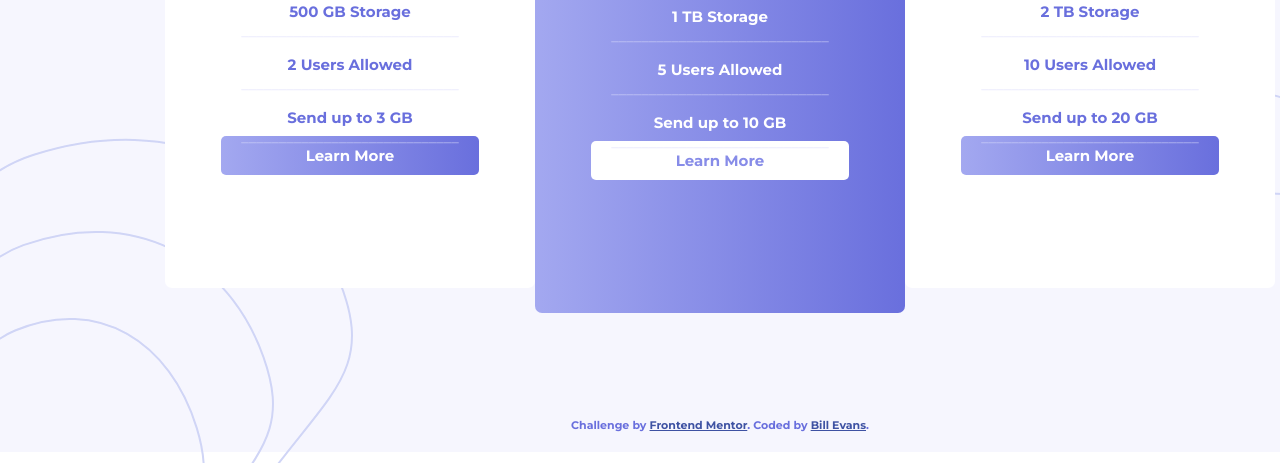
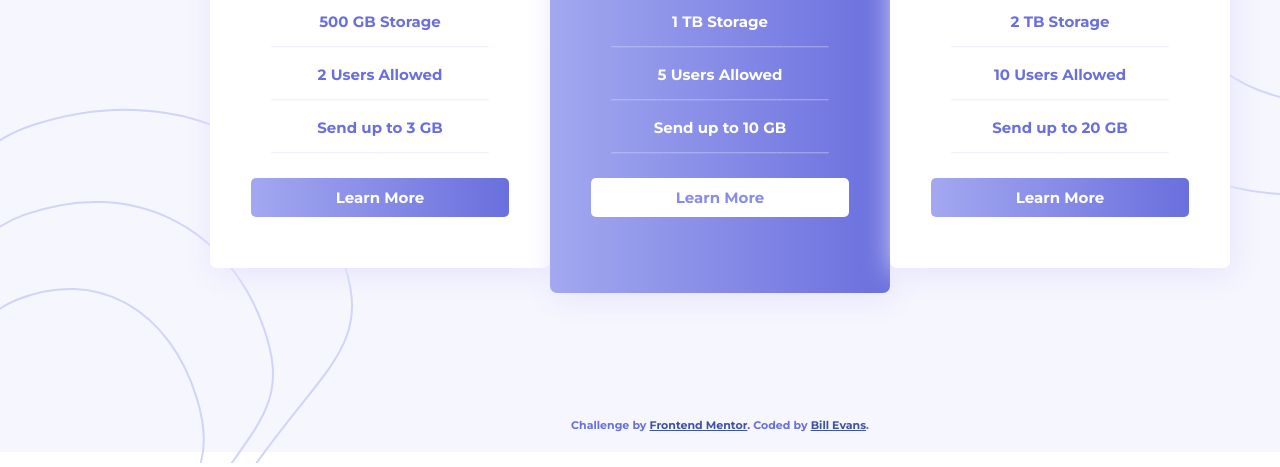
Before and after one commit to jergra/pricingWithToggle, a plain HTML site: page index.html in a window 1280 px wide. Shown: the part 462-929 px from the top of the page. Drawn offline with Linux system fonts and the light colour scheme.

Commit message:
Add files via upload

```diff
--- a/index.html
+++ b/index.html
@@ -18,7 +18,7 @@
             <svg xmlns="http://www.w3.org/2000/svg" width="375" height="658"><g fill="none" fill-rule="evenodd" stroke="#D0D5F6" stroke-width="2"><path d="M172.71-101C70.623-79.38 17.478-39.688 13.273 18.074c-6.307 86.643 231.598 17.186 136.358 198-95.241 180.813-181.318 185.29-136.358 298C58.233 626.784 178.96 685.954 319.21 641.2c93.501-29.836 144.652-140.545 153.453-332.126"/><path d="M214.7-101C134.617-82.012 92.926-47.154 89.628 3.575c-4.948 76.093 181.679 15.094 106.966 173.89C121.882 336.262 54.36 340.192 89.628 439.18c35.269 98.986 129.974 150.95 239.995 111.646C402.97 524.622 443.096 427.395 450 259.141"/><path d="M250.935-103c-60.604 16.56-92.153 46.963-94.65 91.208-3.743 66.367 137.488 13.165 80.949 151.664-56.54 138.5-107.638 141.927-80.948 228.261 26.69 86.335 98.359 131.656 181.618 97.376C393.41 442.655 423.775 357.855 429 211.108"/></g></svg>
           </div>
           <div id="design2">
-            <svg xmlns="http://www.w3.org/2000/svg" width="353" height="325"><g fill="none" fill-rule="evenodd" stroke="#D0D5F6" stroke-width="2"><path d="M180.29 759c102.087-21.62 155.232-61.312 159.437-119.074 6.307-86.643-231.598-17.186-136.358-198 95.241-180.813 181.318-185.29 136.358-298C294.767 31.216 174.04-27.954 33.79 16.8c-93.501 29.836-144.652 140.545-153.453 332.126"/><path d="M138.3 759c80.083-18.988 121.774-53.846 125.072-104.575 4.948-76.093-181.679-15.094-106.966-173.89C231.118 321.738 298.64 317.808 263.372 218.82c-35.269-98.986-129.974-150.95-239.995-111.646C-49.97 133.378-90.096 230.605-97 398.859"/><path d="M102.065 761c60.604-16.56 92.153-46.963 94.65-91.208 3.743-66.367-137.488-13.165-80.949-151.664 56.54-138.5 107.638-141.927 80.948-228.261-26.69-86.335-98.359-131.656-181.618-97.376C-40.41 215.345-70.775 300.145-76 446.892"/></g></svg>
+            <svg xmlns="http://www.w3.org/2000/svg" width="353" height="355"><g fill="none" fill-rule="evenodd" stroke="#D0D5F6" stroke-width="2"><path d="M180.29 759c102.087-21.62 155.232-61.312 159.437-119.074 6.307-86.643-231.598-17.186-136.358-198 95.241-180.813 181.318-185.29 136.358-298C294.767 31.216 174.04-27.954 33.79 16.8c-93.501 29.836-144.652 140.545-153.453 332.126"/><path d="M138.3 759c80.083-18.988 121.774-53.846 125.072-104.575 4.948-76.093-181.679-15.094-106.966-173.89C231.118 321.738 298.64 317.808 263.372 218.82c-35.269-98.986-129.974-150.95-239.995-111.646C-49.97 133.378-90.096 230.605-97 398.859"/><path d="M102.065 761c60.604-16.56 92.153-46.963 94.65-91.208 3.743-66.367-137.488-13.165-80.949-151.664 56.54-138.5 107.638-141.927 80.948-228.261-26.69-86.335-98.359-131.656-181.618-97.376C-40.41 215.345-70.775 300.145-76 446.892"/></g></svg>
           </div>
         <div id="top1">
 
--- a/styles.css
+++ b/styles.css
@@ -11,7 +11,7 @@ body{
     #content{
         display: grid;
         grid-template-columns: 1fr;
-        grid-auto-rows: minmax(100px, auto);
+        grid-auto-rows: minmax(10px, auto);
         min-width: 375px;
         grid-gap: 40px;
         grid-template-areas:
@@ -33,6 +33,10 @@ body{
     }
     #design2 {
         grid-area: design2;
+        width: 30px;
+        height: 30px;
+        background-color: red;
+        margin-top: -800px;
         z-index: -1;
     }
     #top1 {
@@ -40,7 +44,7 @@ body{
         width: 350px;
         height: 180px;
         justify-self: center;
-        margin-top: -100px;
+        margin-top: -20px;
     }
     #basic {
         grid-area: basic;
@@ -51,6 +55,7 @@ body{
         justify-self: center;
         background-color: white;
         border-radius: 7px;
+        box-shadow: 3px 6px 30px hsl(240, 78%, 94%);
     }
     #professional {
         grid-area: professional;
@@ -61,22 +66,28 @@ body{
         background-image: linear-gradient(to right, hsl(236, 72%, 79%), hsl(237, 63%, 64%));
         border-radius: 7px;
         color: white;
+        box-shadow: 3px 6px 30px hsl(240, 78%, 94%);
     }
     #master {
         grid-area: master;
         width: 360px;
         height: 480px;
         padding-top: 10px;
+        margin-bottom: 30px;
         justify-self: center;
         background-color: white;
         border-radius: 7px;
+        box-shadow: 3px 6px 30px hsl(240, 78%, 94%);
+    }
+    .buttons {
+        margin-top: 43px;
     }
 }
 /* desktop grid */
 @media screen and (min-width: 775px){
     #content{
         display: grid;
-        grid-template-columns: 535px 370px 535px;
+        grid-template-columns: 550px 340px 550px;
         grid-auto-rows: minmax(10px, auto);
         max-width: 1440px;
         grid-template-areas:
@@ -90,54 +101,58 @@ body{
         grid-area: design1;
         width: 200px;
         height: 200px;
-        margin-left: 160px;
+        margin-left: 175px;
     }
     #design2 {
         grid-area: design2;
         width: 200px;
-        height: 200px;
-        margin-top: 600px;
+        height: 290px;
+        margin-top: 570px;
     }
     #top1 {
         grid-area: top1;
         width: 440px;
         height: 180px;
         justify-self: center;
-        margin-top: -760px;
+        margin-top: -820px;
         margin-bottom: 20px;
     }
     #basic {
         grid-area: basic;
-        width: 370px;
-        height: 480px;
-        margin-top: -550px;
+        width: 340px;
+        height: 450px;
+        margin-top: -600px;
         padding-top: 10px;
         justify-self: right;
         background-color: white;
         border-radius: 7px;
-        z-index: 1;
+        box-shadow: 3px 6px 30px hsl(240, 78%, 94%);
     }
     #professional {
         grid-area: professional;
-        width: 370px;
-        height: 500px;
-        margin-top: -570px;
+        width: 340px;
+        height: 475px;
+        margin-top: -625px;
         padding-top: 35px;
         justify-self: center;
         background-image: linear-gradient(to right, hsl(236, 72%, 79%), hsl(237, 63%, 64%));
         border-radius: 7px;
         color: white;
+        box-shadow: 3px 6px 30px hsl(240, 78%, 94%);
     }
     #master {
         grid-area: master;
-        width: 370px;
-        height: 480px;
-        margin-top: -550px;
+        width: 340px;
+        height: 450px;
+        margin-top: -600px;
         padding-top: 10px;
         justify-self: left;
         background-color: white;
         border-radius: 7px;
-        z-index: 1;
+        box-shadow: 3px 6px 30px hsl(240, 78%, 94%);
+    }
+    .buttons {
+        margin-top: 32px;
     }
 }
 .priceB {
@@ -166,7 +181,7 @@ body{
     margin-bottom: 40px;
 }
 h2 {
-    margin-bottom: 45px;
+    margin-bottom: 40px;
     color: hsl(233, 23%, 49%);
     font-size: 30px;
 }
@@ -240,9 +255,6 @@ input:checked + .slider:before {
   border-radius: 50%;
 }
 
-#buttons {
-    margin-top: 40px;
-}
 .btnStyle1 {
     background-image: linear-gradient(to right, hsl(236, 72%, 79%), hsl(237, 63%, 64%));
     color: white;
@@ -280,9 +292,9 @@ input:checked + .slider:before {
     border: 1px solid white;
     border-radius: 5px;
 }
+
 .attribution {
     grid-area: attribution;
-    margin-top: 60px;
     margin-bottom: 20px;
     font-size: 11px;
     text-align: center;
```
